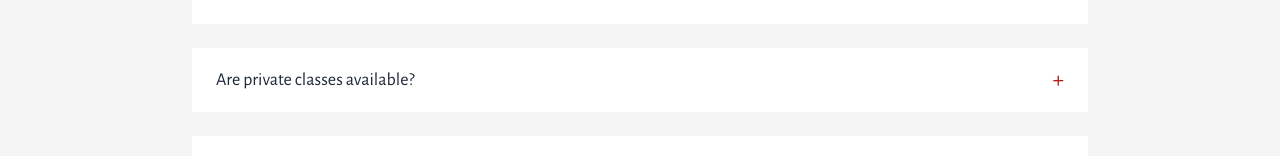
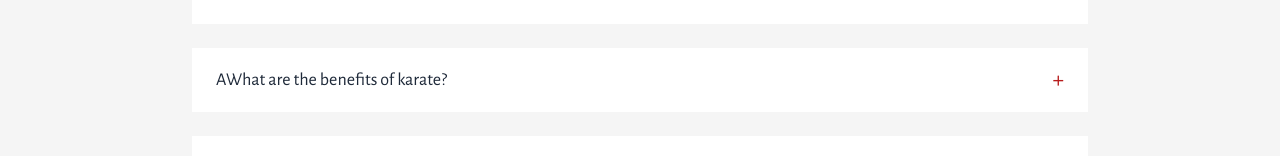
Before and after one commit to A-coderr/skif-website, a Next.js app: page / in a window 1280 px wide. Shown: the part 4521-4677 px from the top of the page. Built offline with nearby package versions, Linux system fonts and the light colour scheme.

Commit message:
Updated all the faq questions.

```diff
--- a/app/data/faq.ts
+++ b/app/data/faq.ts
@@ -15,9 +15,9 @@ export const faqData: FAQItem[] = [
       "Students can wear comfortable athletic clothing — like a t-shirt and sweatpants or shorts. No special gear is needed.",
   },
   {
-    question: "Are private classes available?",
+    question: "AWhat are the benefits of karate?",
     answer:
-      "Yes, we offer private one-on-one training sessions with our experienced instructors to suit your schedule and learning style.",
+      "Karate helps students build confidence, discipline, focus, and respect—both on and off the mat. It also improves physical fitness, coordination, and self-defense skills, making it a great all-around activity for growth and development.",
   },
   {
     question: "Do you offer a trial class?",
```
